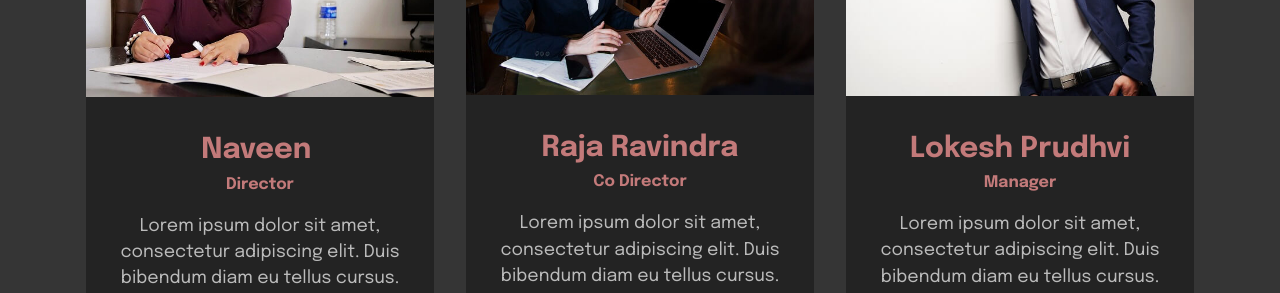
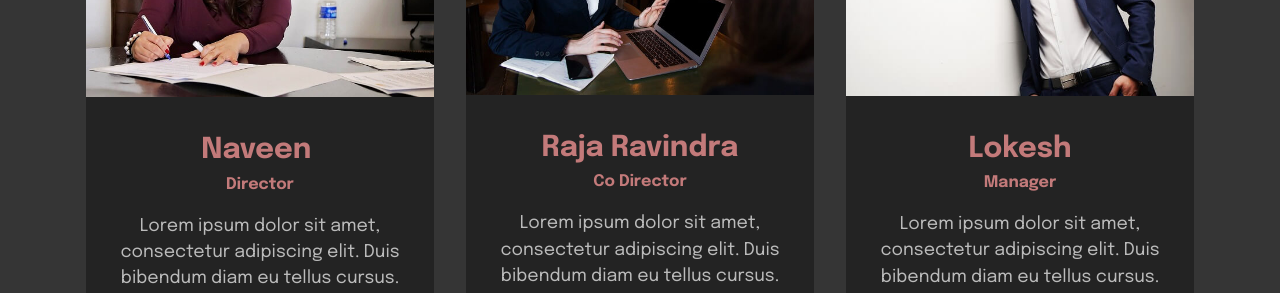
Before and after one commit to LokeshPrudhvi/NRinnovations, a plain HTML site: page index.html in a window 1280 px wide. Shown: the part 4220-4513 px from the top of the page. Drawn offline with Linux system fonts and the light colour scheme; files whose address does not match are found by name.

Commit message:
Update index.html

```diff
--- a/index.html
+++ b/index.html
@@ -347,7 +347,7 @@
                         <img src="assets/images/mbr-8.jpg" alt="Mobirise Website Builder">
                     </div>
                     <div class="content-wrap">
-                        <h5 class="mbr-section-title card-title mbr-fonts-style align-center m-0 display-5"><strong>Lokesh Prudhvi</strong></h5>
+                        <h5 class="mbr-section-title card-title mbr-fonts-style align-center m-0 display-5"><strong>Lokesh </strong></h5>
                         <h6 class="mbr-role mbr-fonts-style align-center mb-3 display-4">
                             <strong>Manager</strong></h6>
                         <p class="card-text mbr-fonts-style align-center display-7">
```
